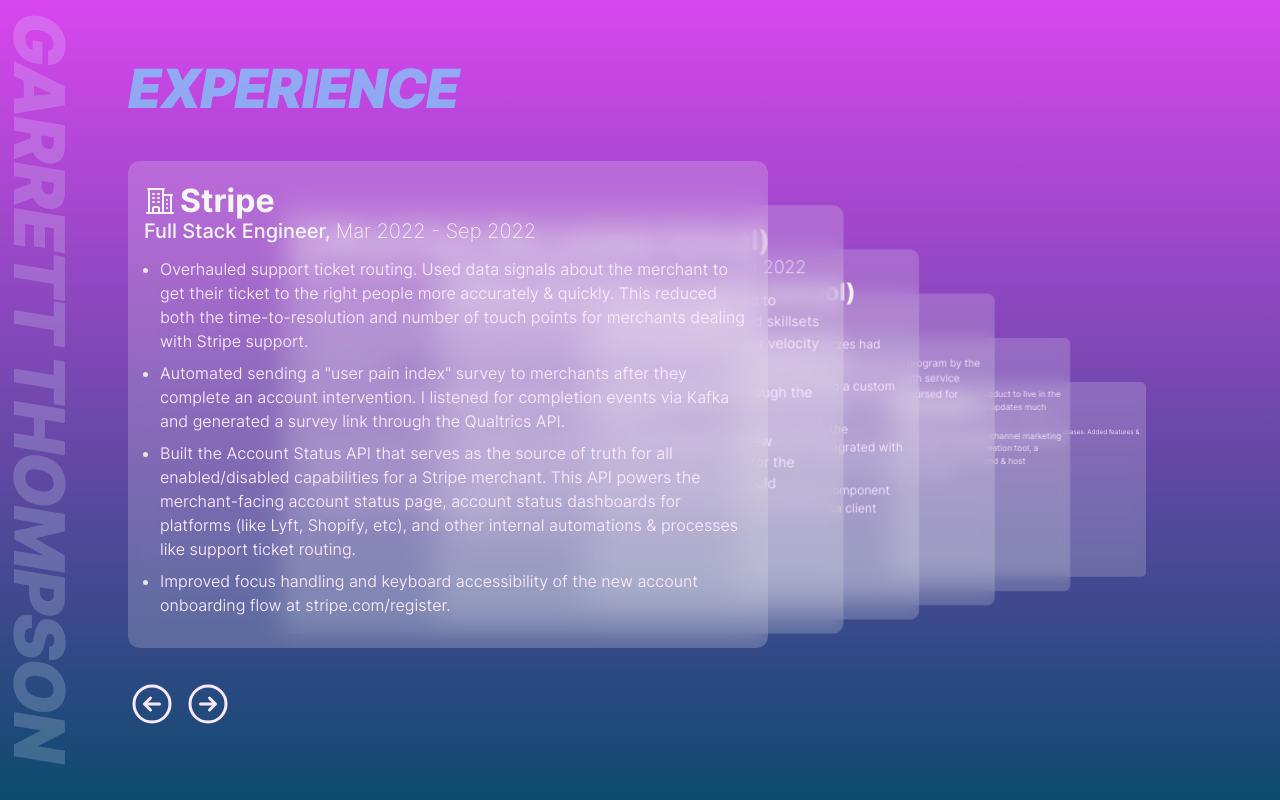
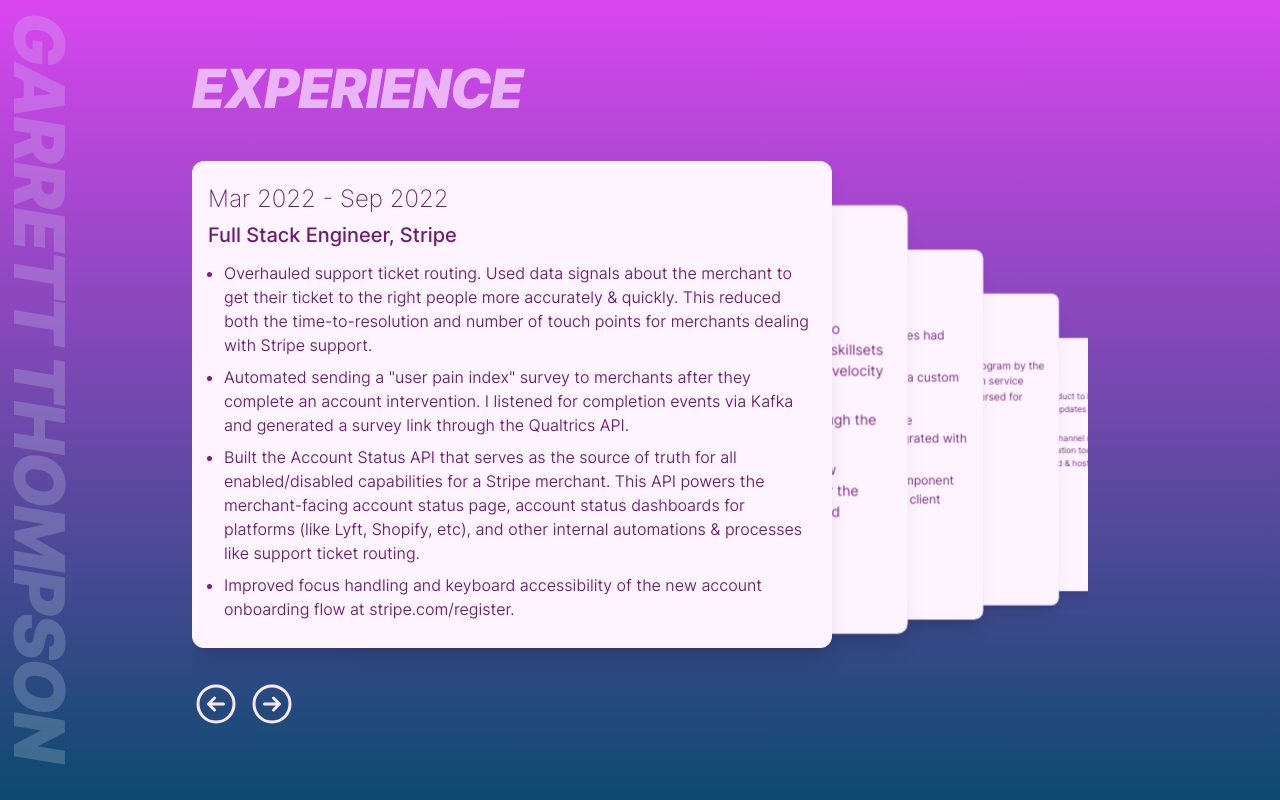
Before and after one commit to garrett-thompson/garrett-thompson.dev, a Next.js app: page / in a window 1280 px wide. Built offline with nearby package versions, Linux system fonts and the light colour scheme.

Commit message:
update styles

```diff
--- a/components/card/card.tsx
+++ b/components/card/card.tsx
@@ -9,7 +9,7 @@
 export const Card = ({ children, className }: CardProps) => (
   <div
     className={classNames(
-      "min-w-[640px] px-4 py-6 rounded-xl bg-stone-100/20 backdrop-blur-md",
+      "min-w-[640px] px-4 py-6 rounded-xl shadow-xl bg-fuchsia-50 backdrop-blur-lg",
       className
     )}
   >
--- a/components/experience-header.tsx
+++ /dev/null
@@ -1,40 +0,0 @@
-import { BuildingIcon } from "./icons/building";
-
-interface ExperienceHeaderProps {
-  dates: string;
-  company: string;
-  title: string;
-  className?: string;
-}
-
-export const ExperienceHeader = ({
-  dates,
-  company,
-  title,
-  className,
-}: ExperienceHeaderProps) => (
-  <div className={className}>
-    <Company company={company} />
-    <div className="whitespace-pre">
-      <Title title={title} />
-      <Dates dates={dates} />
-    </div>
-  </div>
-);
-
-const Company = ({ company }: Pick<ExperienceHeaderProps, "company">) => (
-  <div className="flex items-center text-stone-100 text-[32px] font-700 leading-7">
-    <BuildingIcon className="w-8 h-8 mr-1" />
-    {company}
-  </div>
-);
-
-const Title = ({ title }: Pick<ExperienceHeaderProps, "title">) => (
-  <span className="text-stone-100 text-[20px] font-500 leading-7">
-    {title},{" "}
-  </span>
-);
-
-const Dates = ({ dates }: Pick<ExperienceHeaderProps, "dates">) => (
-  <span className="text-stone-100 text-[20px] font-200 leading-7">{dates}</span>
-);
--- a/components/list.tsx
+++ b/components/list.tsx
@@ -6,7 +6,7 @@
 }
 
 export const List = ({ items, className }: ListProps) => (
-  <ul className={classnames("list-disc ml-4 text-stone-200", className)}>
+  <ul className={classnames("list-disc ml-4 text-fuchsia-800", className)}>
     {items.map((item) => {
       return <li className="mt-2">{item}</li>;
     })}
--- /dev/null
+++ b/components/typography/experience-header.tsx
@@ -0,0 +1,54 @@
+import classNames from "classnames";
+import { BuildingIcon } from "../icons/building";
+
+interface ExperienceHeaderProps {
+  dates: string;
+  company: string;
+  title: string;
+  className?: string;
+}
+
+export const ExperienceHeader = ({
+  dates,
+  company,
+  title,
+  className,
+}: ExperienceHeaderProps) => (
+  <div className={classNames("flex flex-col whitespace-pre", className)}>
+    <Dates dates={dates} className="mb-2" />
+    <TitleAndCompany>{`${title}, ${company}`}</TitleAndCompany>
+  </div>
+);
+
+const HEADER_TEXT_COLOR = "text-fuchsia-900";
+
+interface CompanyProps {
+  children: string;
+  className?: string;
+}
+const TitleAndCompany = ({ children, className }: CompanyProps) => (
+  <div
+    className={classNames(
+      "flex items-center text-[20px] font-500 leading-7 whitespace-normal",
+      HEADER_TEXT_COLOR,
+      className
+    )}
+  >
+    {children}
+  </div>
+);
+
+interface DatesProps extends Pick<ExperienceHeaderProps, "dates"> {
+  className?: string;
+}
+const Dates = ({ dates, className }: DatesProps) => (
+  <span
+    className={classNames(
+      "text-[24px] font-200 leading-7",
+      HEADER_TEXT_COLOR,
+      className
+    )}
+  >
+    {dates}
+  </span>
+);
--- a/components/typography.tsx
+++ b/components/typography/index.tsx
@@ -17,7 +17,7 @@
 export const Heading1 = ({ children, className }: Heading1Props) => (
   <h1
     className={classnames(
-      "font-600 text-[54px] heading text-fuchsia-200 tracking-tight",
+      "font-600 text-[54px] heading tracking-tight",
       className
     )}
   >
@@ -36,7 +36,7 @@
 
   return (
     <Element
-      className={classnames("text-fuchsia-100 font-350", className)}
+      className={classnames("text-fuchsia-900 font-350", className)}
       style={style}
     >
       {children}
--- a/layouts/experience/bloomtech.tsx
+++ b/layouts/experience/bloomtech.tsx
@@ -1,4 +1,4 @@
-import { ExperienceHeader } from "../../components/experience-header";
+import { ExperienceHeader } from "../../components/typography/experience-header";
 import { List } from "../../components/list";
 import { Body } from "../../components/typography";
 
@@ -39,7 +39,6 @@
       dates="Apr 2019 - May 2021"
       company="BloomTech (fka Lambda School)"
       title="Software Engineer"
-      className="mt-4"
     />
     <List
       className="mt-3"
--- a/layouts/experience/onovative.tsx
+++ b/layouts/experience/onovative.tsx
@@ -1,4 +1,4 @@
-import { ExperienceHeader } from "../../components/experience-header";
+import { ExperienceHeader } from "../../components/typography/experience-header";
 import { List } from "../../components/list";
 import { Body } from "../../components/typography";
 
@@ -35,7 +35,6 @@
       dates="May 2016 - Feb 2017"
       company="Onovative"
       title="Software Engineer I"
-      className="mt-4"
     />
     <List
       className="mt-3"
--- a/layouts/experience/semantic-bits.tsx
+++ b/layouts/experience/semantic-bits.tsx
@@ -1,4 +1,4 @@
-import { ExperienceHeader } from "../../components/experience-header";
+import { ExperienceHeader } from "../../components/typography/experience-header";
 import { List } from "../../components/list";
 import { Body } from "../../components/typography";
 
--- a/layouts/experience/stripe.tsx
+++ b/layouts/experience/stripe.tsx
@@ -1,4 +1,4 @@
-import { ExperienceHeader } from "../../components/experience-header";
+import { ExperienceHeader } from "../../components/typography/experience-header";
 import { List } from "../../components/list";
 import { Body } from "../../components/typography";
 
--- a/pages/index.tsx
+++ b/pages/index.tsx
@@ -29,8 +29,8 @@
 
       <Banner>GARRETT THOMPSON</Banner>
 
-      <main className="h-screen w-screen px-32 py-12 flex flex-col bg-gradient-to-t from-sky-900 to-fuchsia-500">
-        <Heading1 className="text-sky-300 opacity-70">EXPERIENCE</Heading1>
+      <main className="h-screen w-screen px-48 py-12 flex flex-col bg-gradient-to-t from-sky-900 to-fuchsia-500">
+        <Heading1 className="text-fuchsia-200/80">EXPERIENCE</Heading1>
         <div className="overflow-x-scroll flex flex-col flex-1 mb-6 space-x-6">
           <CardStack className="flex-auto">
             <Card token="stripe_1" className="overflow-scroll">
```
Also changed, not shown: 1 other file (tests, documents, lock files or other folders).
